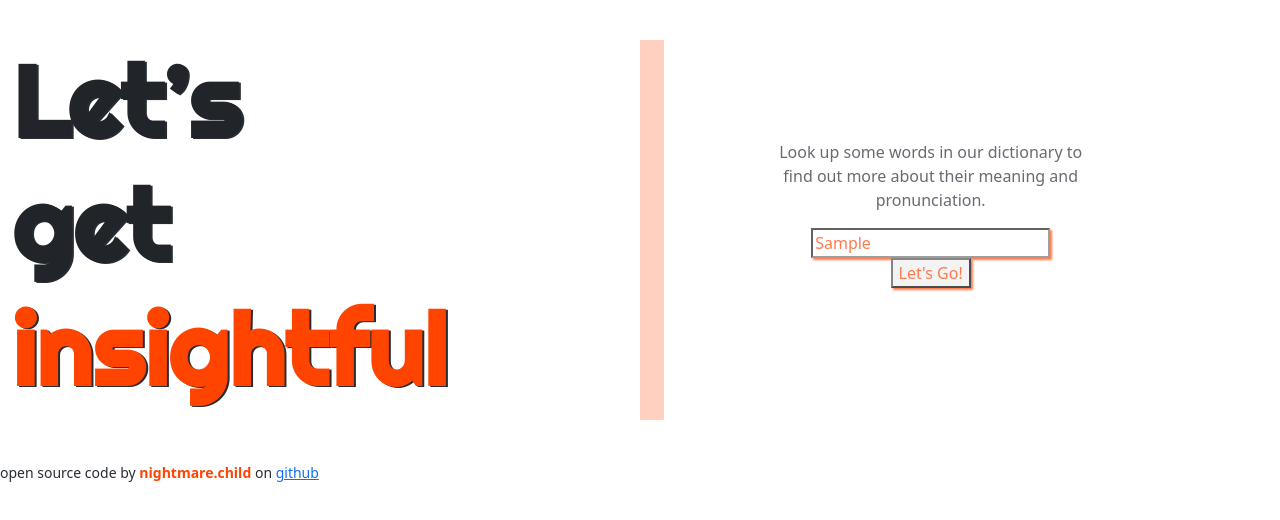
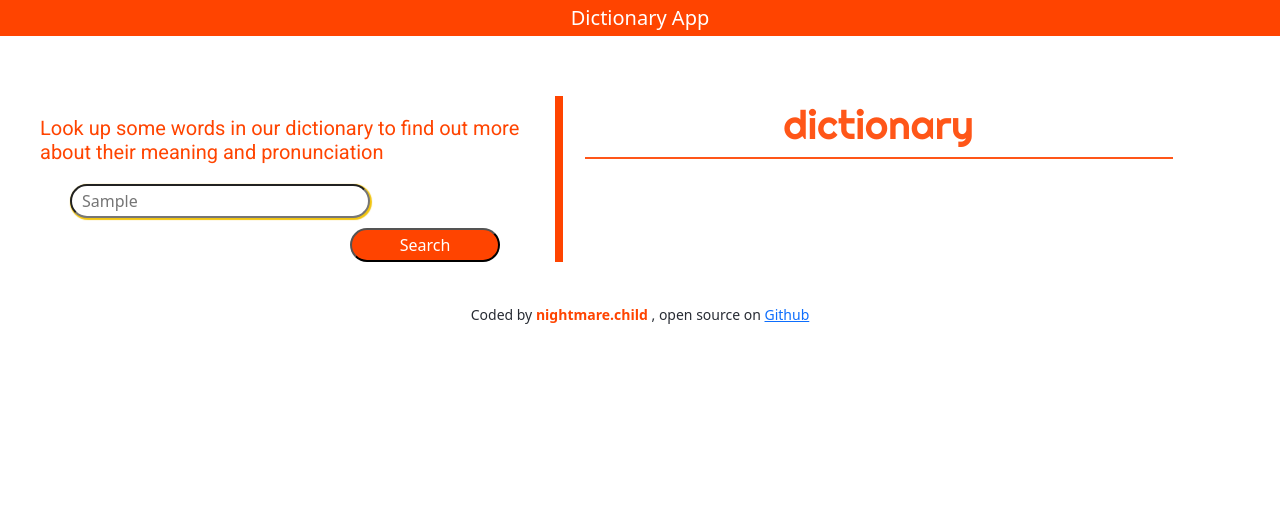
Before and after one commit to nissrineninas/dictionary-app, a React (Create React App) app: page / in a window 1280 px wide. Both pictures are taken after typing "Sample" into the empty fields and a click on the input "Let's Go!". Shown: the top 520 px of the page. Built offline with nearby package versions, Linux system fonts and the light colour scheme; no server answers.

Commit message:
added some CSS and routed to searchSubmit component

```diff
--- a/public/index.html
+++ b/public/index.html
@@ -12,7 +12,7 @@
     <link rel="preconnect" href="https://fonts.googleapis.com" />
     <link rel="preconnect" href="https://fonts.gstatic.com" crossorigin />
     <link
-      href="https://fonts.googleapis.com/css2?family=Righteous&display=swap"
+      href="https://fonts.googleapis.com/css2?family=Righteous&family=Roboto&display=swap"
       rel="stylesheet"
     />
     <!--
--- a/src/App.css
+++ b/src/App.css
@@ -3,27 +3,6 @@
   --secondary-color: #ff4400;
   --teritary-color: #282c34;
   --highlight-color: #f1c40f;
-}
-
-body {
-  color: var(--secondary-color);
-}
-
-p {
-  color: var(--teritary-color);
-}
-
-.App-link {
-  color: #61dafb;
-}
-
-.footer-element {
-  align-content: center;
-  color: var(--teritary-color);
-}
-
-.footer-element strong {
-  color: var(--secondary-color);
 }
 
 /* .footer-element  */
@@ -41,25 +20,30 @@ a:visited {
   color: var(--highlight-color);
 }
 
-.landing-page {
+body {
+  color: var(--secondary-color);
+  font-family: Righteous;
+}
+
+p {
+  color: var(--teritary-color);
+}
+
+footer {
+  color: var(--teritary-color);
+  text-align: center;
+}
+
+.footer-element strong {
   color: var(--secondary-color);
 }
-.landing-page-right {
-  color: var(--teritary-color);
-  opacity: 0.7;
-  padding: 100px;
-}
 
-input {
-  color: var(--secondary-color);
-  border-radius: 25px solid var(--secondary-color);
-  box-shadow: 2px 2px 2px var(--secondary-color);
-  /* background-color: var(--secondary-color); */
-}
-.search-form {
-  border: 0;
-  margin: 20px;
-  padding: 20px;
+.App-header p {
+  background-color: var(--secondary-color);
+  color: var(--primary-color);
+  font-size: 20px;
+  font-weight: 400px;
+  padding: 3px;
   text-align: center;
 }
 
@@ -69,32 +53,3 @@ input {
   opacity: 1;
   width: 1px;
 }
-#landing-page {
-  font-family: Righteous;
-  font-style: normal;
-  font-weight: bold;
-  font-size: 100px;
-  line-height: 124px;
-  text-align: left;
-  text-shadow: 2px 1px var(--teritary-color);
-  /* display: flex; */
-  word-break: break-all;
-}
-
-@media (max-width: 900px) {
-  #landing-page {
-    font-size: 70px;
-  }
-
-  .vr {
-    display: none;
-  }
-}
-@keyframes App-logo-spin {
-  from {
-    transform: rotate(0deg);
-  }
-  to {
-    transform: rotate(360deg);
-  }
-}
--- a/src/App.js
+++ b/src/App.js
@@ -4,13 +4,15 @@ import Search from "./Search";
 export default function App() {
   return (
     <div className="App">
-      <header className="App-header"></header>
+      <header className="App-header">
+        <p>Dictionary App</p>
+      </header>
       <Search />
 
       <footer>
         <small className="footer-element">
-          open source code by <strong>nightmare.child </strong> on{" "}
-          <a href="https://github.com/nissrineninas/dictionary-app">github</a>
+          Coded by <strong>nightmare.child </strong>, open source on{" "}
+          <a href="https://github.com/nissrineninas/dictionary-app">Github</a>
         </small>
       </footer>
     </div>
--- a/src/Phonetics.css
+++ b/src/Phonetics.css
@@ -15,11 +15,3 @@
 .phonetics a:visited {
   color: var(--highlight-color);
 }
-
-.synonyms-box {
-  border: 1px solid var(--secondary-color);
-  border-radius: 20%;
-  color: var(--secondary-color);
-  padding: 8px 10px;
-  width: auto;
-}
--- /dev/null
+++ b/src/Search.css
@@ -0,0 +1,76 @@
+:root {
+  --primary-color: #ffffff;
+  --secondary-color: #ff4400;
+  --teritary-color: #282c34;
+  --highlight-color: #f1c40f;
+}
+
+p {
+  margin-bottom: 40px;
+}
+#landing-page-left {
+  color: var(--teritary-color);
+  font-family: Righteous;
+  font-size: 100px;
+  font-style: normal;
+  font-weight: bold;
+  line-height: 124px;
+  padding-left: 100px;
+  text-align: left;
+  text-shadow: 0px 4px 4px rgba(0, 0, 0, 0.25);
+  /* display: flex; */
+  word-break: break-all;
+}
+
+.landing-page {
+  color: var(--secondary-color);
+  text-shadow: 1px 1px 2px black, 2px 2px var(--teritary-color);
+}
+
+.landing-page-right {
+  color: var(--teritary-color);
+  opacity: 0.7;
+  padding: 100px 50px;
+}
+
+.search-form {
+  border: 0;
+  margin: 20px;
+  padding: 20px;
+  text-align: center;
+}
+
+.search-btn,
+.search-label {
+  border-radius: 25px;
+  display: inline-flexbox;
+  padding: 3px 10px 3px 10px;
+}
+
+.search-label {
+  box-shadow: 2px 2px 2px var(--secondary-color);
+  color: var(--secondary-color);
+}
+
+.search-btn {
+  background-color: var(--secondary-color) !important;
+  color: var(--primary-color);
+}
+
+@media (max-width: 900px) {
+  #landing-page {
+    font-size: 70px;
+  }
+
+  .vr {
+    display: none;
+  }
+}
+@keyframes App-logo-spin {
+  from {
+    transform: rotate(0deg);
+  }
+  to {
+    transform: rotate(360deg);
+  }
+}
--- a/src/Search.js
+++ b/src/Search.js
@@ -1,46 +1,38 @@
 import React, { useState } from "react";
 import "bootstrap/dist/css/bootstrap.min.css";
-import "./App.css";
-import axios from "axios";
-import Results from "./Results";
+import "./Search.css";
+import SearchSubmit from "./SearchSubmit";
 
 export default function Search(event) {
   let [word, setWord] = useState("");
-  let [wordData, setWordData] = useState(null);
+  let [isSubmitted, setIsSubmitted] = useState(false);
 
   function handleSubmit(event) {
     event.preventDefault();
-    connectApi();
+    setIsSubmitted(true);
   }
 
   function updateWord(event) {
     event.preventDefault();
     setWord(event.target.value);
   }
-  function connectApi() {
-    //https://dictionaryapi.dev/
-    let apiUrl = `https://api.dictionaryapi.dev/api/v2/entries/en/${word}`;
-    axios.get(apiUrl).then(getDefiniton);
 
-    function getDefiniton(response) {
-      console.log(response.data[0]);
-      setWordData(response.data[0]);
-      console.log({ wordData });
-    }
+  if (isSubmitted) {
+    return <SearchSubmit word={word} />;
   }
 
   return (
     <div className="container-fluid search-form">
-      <form onSubmit={handleSubmit}>
+      <form className="opacity-100" onSubmit={handleSubmit}>
         <div className="row">
           <div className="col-md-6 auto">
-            <h2 id="landing-page">
+            <h2 id="landing-page-left">
               Let’s
               <br /> get
               <br /> <span className="landing-page">insightful</span>
             </h2>
           </div>
-          <div className="vr"></div>
+          <div className="vr p-1 opacity-100"></div>
           <div className="col-md-5 auto border-left pl-2 search-form-right">
             <div className="landing-page-right">
               <p>
@@ -48,18 +40,22 @@ export default function Search(event) {
                 their meaning and pronunciation.
               </p>
               <input
+                className="search-label"
                 type="search"
                 placeholder="ex. dictionary"
                 onChange={updateWord}
-                autoFocus={true}
+                autoFocus={false}
               />
               <span> </span>
-              <input type="submit" value="Let's Go!" />
+              <input
+                className="btn search-btn"
+                type="submit"
+                value="Let's Go!"
+              />
             </div>
           </div>
         </div>
       </form>
-      <Results results={wordData} />
     </div>
   );
 }
--- /dev/null
+++ b/src/SearchSubmit.css
@@ -0,0 +1,58 @@
+:root {
+  --primary-color: #ffffff;
+  --secondary-color: #ff4400;
+  --teritary-color: #282c34;
+  --highlight-color: #f1c40f;
+}
+
+h1,
+h2 {
+  color: var(--secondary-color);
+}
+
+h1 {
+  font-family: "Righteous", cursive;
+}
+h2 {
+  font-family: "Roboto", sans-serif;
+  font-size: 20px;
+  margin-bottom: 20px;
+  text-align: left;
+  padding-top: 20px;
+}
+
+.definition-box-submit {
+  text-align: left;
+  border: 1px solid var(--secondary-color);
+}
+
+.search-btn-submit,
+.search-label-submit {
+  border-radius: 25px;
+  display: block;
+  padding: 3px 10px 3px 10px;
+}
+
+.search-label-submit {
+  color: var(--teritary-color);
+  background-color: var(--primary-color);
+    box-shadow: 1px 1px 1px 1px var(--highlight-color);
+
+  margin-top: 15px;
+  margin-left: 30px;
+  width: 300px;
+}
+
+.search-btn-submit {
+  background-color: var(--secondary-color) !important;
+  color: var(--primary-color);
+  margin-top: 10px;
+  margin-left: 310px;
+  width: 150px;
+}
+
+.landing-page-right-submit {
+  color: var(--teritary-color);
+  opacity: 0.9;
+  padding: 5px 10px;
+}
--- /dev/null
+++ b/src/SearchSubmit.js
@@ -0,0 +1,65 @@
+import React, { useState } from "react";
+import "bootstrap/dist/css/bootstrap.min.css";
+import "./SearchSubmit.css";
+import axios from "axios";
+import Results from "./Results";
+
+export default function SearchSubmit(props) {
+  let [word, setWord] = useState(props.word);
+  let [wordData, setWordData] = useState(null);
+
+  function handleSubmit(event) {
+    event.preventDefault();
+    connectApi();
+  }
+
+  function updateWord(event) {
+    event.preventDefault();
+    setWord(event.target.value);
+  }
+  function connectApi() {
+    //https://dictionaryapi.dev/
+    let apiUrl = `https://api.dictionaryapi.dev/api/v2/entries/en/${word}`;
+    axios.get(apiUrl).then(getDefiniton);
+    console.log(apiUrl);
+    function getDefiniton(response) {
+      console.log(response.data[0]);
+      setWordData(response.data[0]);
+      console.log({ wordData });
+    }
+  }
+
+  return (
+    <div className="container-fluid search-form">
+      <form onSubmit={handleSubmit}>
+        <div className="row">
+          <div className="col-md-5 auto">
+            <h2 id="landing-page-submit">
+              Look up some words in our dictionary to find out more about their
+              meaning and pronunciation
+            </h2>
+            <input
+              className="search-label-submit"
+              type="search"
+              placeholder={word}
+              onChange={updateWord}
+              autoFocus={false}
+            />
+            <span> </span>
+            <input className="search-btn-submit" type="submit" value="Search" />
+            {/*add phrases section*/}
+          </div>
+          <div className="vr p-1 opacity-100"></div>
+          <div className="col-md-6 auto border-left pl-2 search-form-right">
+            <div className="landing-page-right-submit">
+              <h1>dictionary</h1>
+              <div className="definition-box-submit">
+                <Results results={wordData} />
+              </div>
+            </div>
+          </div>
+        </div>
+      </form>
+    </div>
+  );
+}
--- /dev/null
+++ b/src/Synonyms.css
@@ -0,0 +1,7 @@
+.synonyms-box {
+  border: 1px solid var(--secondary-color);
+  border-radius: 20%;
+  color: var(--secondary-color);
+  padding: 8px 10px;
+  width: auto;
+}
--- a/src/Synonyms.js
+++ b/src/Synonyms.js
@@ -1,5 +1,5 @@
 import React from "react";
-import "./Phonetics.css";
+import "./Synonyms.css";
 
 export default function Synonyms(props) {
   console.log(props.synonyms);
@@ -11,7 +11,7 @@ export default function Synonyms(props) {
           return (
             <div className="w2-auto d-inline-flex synonyms-box" key={index}>
               {synonym}
-                        </div>
+            </div>
           );
         })}
       </div>
```
